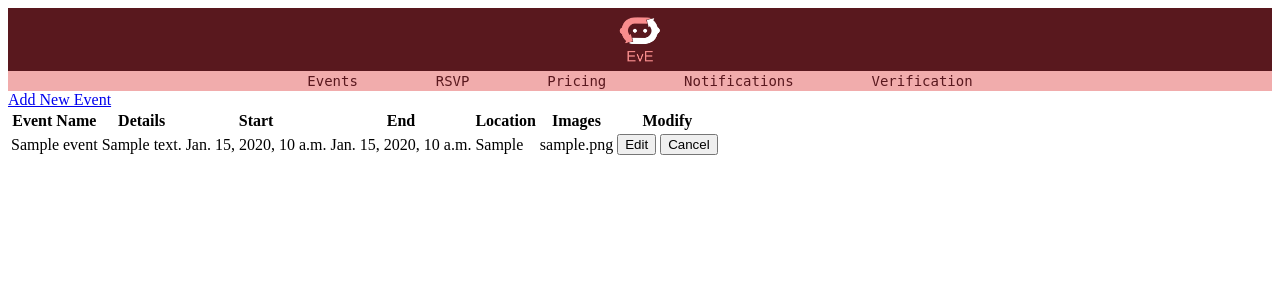
After one commit to RaizaPagatpatan/appdevproject_repository, a Django app: template eveappdev/eveapp/templates/org_eventList.html in a window 1280 px wide. The commit adds this page. Shown: the top 300 px of the page. Run offline with Django 4.2, Linux system fonts and the light colour scheme; the template is opened without the code that fills it: values that come from a table or form of the project are taken from there, others are empty; tables that the repository leaves empty hold one stand-in row (values such as "Sample post").

Commit message:
Added Event feature

```diff
--- a/eveappdev/eveapp/models.py
+++ b/eveappdev/eveapp/models.py
@@ -21,17 +21,19 @@ class Account(models.Model):
         db_table = "Account"
 
 
+
 class Event(models.Model):
     eventID = models.BigAutoField(primary_key=True)
-    eventName = models.CharField(max_length=150)
+    eventName = models.CharField(max_length=100, verbose_name="Event Name")
     organizer = models.ForeignKey('CreateAccount.Organization', on_delete=models.CASCADE)
-    details = models.CharField(max_length=250)
-    start = models.DateTimeField()
-    end = models.DateTimeField()
-    location = models.TextField()
+    details = models.TextField(verbose_name="Event Details")
+    start = models.DateTimeField(verbose_name="Start Date and Time")
+    end = models.DateTimeField(verbose_name="End Date and Time")
+    location = models.CharField(max_length=100, verbose_name="Location")
+    images = models.FileField(upload_to='event_images/', null=True, blank=True, verbose_name="Event Images")
 
     def __str__(self):
-        return f"{self.eventName}"
+        return self.eventName
 
     class Meta:
         db_table = "Event"
--- a/eveappdev/eveapp/templates/navbar_org.html
+++ b/eveappdev/eveapp/templates/navbar_org.html
@@ -21,7 +21,7 @@
 
             <nav>
                 <ul class="navigation">
-                    <li><a href='#'>Events</a></li>
+                    <li><a href="{% url 'org_event_list' %}">Events</a></li>
                     <li><a href='#'>RSVP</a></li>
                     <li><a href="{% url 'pricing' %}">Pricing</a></li>
                     <li><a href='#'>Notifications</a></li>
--- a/eveappdev/eveapp/templates/navbar_student.html
+++ b/eveappdev/eveapp/templates/navbar_student.html
@@ -22,7 +22,7 @@
             <nav>
                     <h4 class="welcome">Welcome {{ username }}!</h4>
                 <ul class="navigation">
-                    <li><a href='#'>Events</a></li>
+                    <li><a href="{% url 'student_event_view' %}">Events</a></li>
                     <li><a href="{% url 'org_list' %}">Organizations</a></li>
                     <li><a href="{% url 'pricing' %}">Pricing</a></li>
                     <li><a href='#'>News</a></li>
--- /dev/null
+++ b/eveappdev/eveapp/templates/org_eventList.html
@@ -0,0 +1,54 @@
+{% extends "navbar_org.html" %}
+
+{% block title %}
+    Events
+{% endblock %}
+
+{% load static %}
+
+{% block stylesheet %}
+{% endblock %}
+
+{% block content %}
+    <main>
+        <div class="container">
+            <div class="button-container">
+                <a href="{% url 'add_event' %}" class="scheduler-button">Add New Event</a>
+            </div>
+            <table>
+                <thead>
+                    <tr>
+                        <th>Event Name</th>
+                        <th>Details</th>
+                        <th>Start</th>
+                        <th>End</th>
+                        <th>Location</th>
+                        <th>Images</th>
+                        <th>Modify</th>
+                    </tr>
+                </thead>
+                <tbody>
+                    {% for event in events %}
+                        <tr>
+                            <td>{{ event.eventName }}</td>
+                            <td>{{ event.details }}</td>
+                            <td>{{ event.start }}</td>
+                            <td>{{ event.end }}</td>
+                            <td>{{ event.location }}</td>
+                            <td>{{ event.images }}</td>
+
+                            <td class="action-buttons">
+                                <button class="edit-button">Edit</button>
+                                <button class="cancel-button">Cancel</button>
+                            </td>
+                        </tr>
+                    {% empty %}
+                        <tr>
+                            <td colspan="7">No events available</td>
+                        </tr>
+                    {% endfor %}
+                </tbody>
+            </table>
+        </div>
+    </main>
+{% endblock %}
--- a/eveappdev/eveapp/urls.py
+++ b/eveappdev/eveapp/urls.py
@@ -14,5 +14,8 @@ urlpatterns = [
     path('verify/', Verify.as_view(), name="verify"),
     path('verify_home/', OrgVerifyView.as_view(), name="verify_home"),
     path('org_list/', OrgList.as_view(), name="org_list"),
+    path('org_event_list/', OrgEventListView.as_view(), name="org_event_list"),
+    path('student_event_view/', EventStudentView.as_view(), name="student_event_view"),
+    path('add_event/', AddEvent.as_view(), name="add_event"),
 
 ]
```
Also changed, not shown: eveappdev/eveapp/forms.py (+21 -17 lines), eveappdev/eveapp/templates/add_event.html (added, +25 -0 lines), eveappdev/eveapp/templates/student_eventView.html (added, +33 -0 lines), eveappdev/eveapp/views.py (+37 -51 lines).
